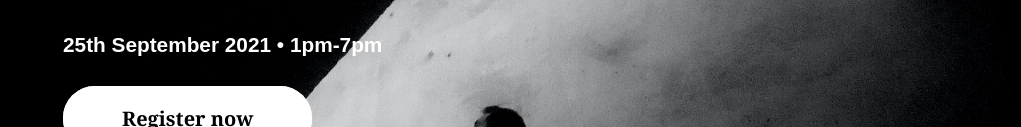
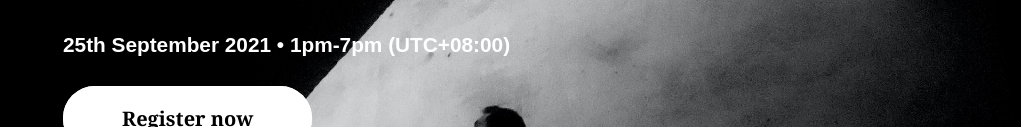
Before and after one commit to benjamin25116/suicide-prevention-symposium, a Gatsby site: page / in a window 1280 px wide. Shown: the part 281-408 px from the top of the page, without its empty margins (259-1280 px from the left). Built offline with nearby package versions, Linux system fonts and the light colour scheme; Gatsby itself is replaced by a stand-in of ours.

Commit message:
Add time zone to time

```diff
--- a/src/component/HeroBanner.js
+++ b/src/component/HeroBanner.js
@@ -131,7 +131,7 @@ function HomeBanner() {
             Pandemic
           </Heading>
           <SubHeading>Let’s Talk About Suicide Prevention Together</SubHeading>
-          <Date>25th September 2021 • 1pm-7pm</Date>
+          <Date>25th September 2021 • 1pm-7pm (UTC+08:00)</Date>
           <Button to="https://docs.google.com/forms/d/1Gor9GLP3zl1U6E511VELNswsavxRGCGGKBmZ-IP_Jy0/formrestricted?edit_requested=true">
             Register now
           </Button>
```
